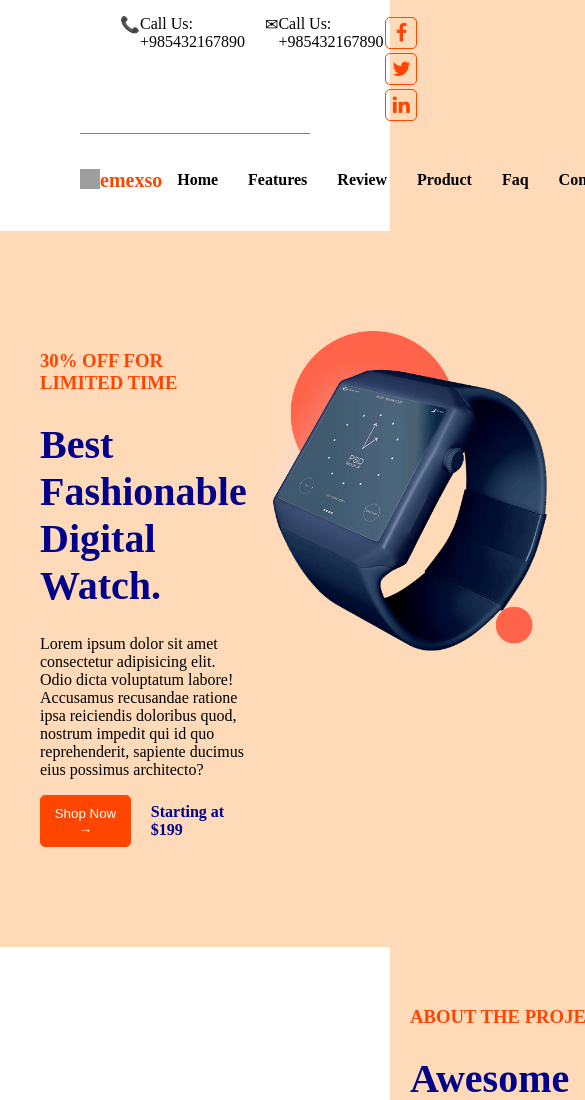
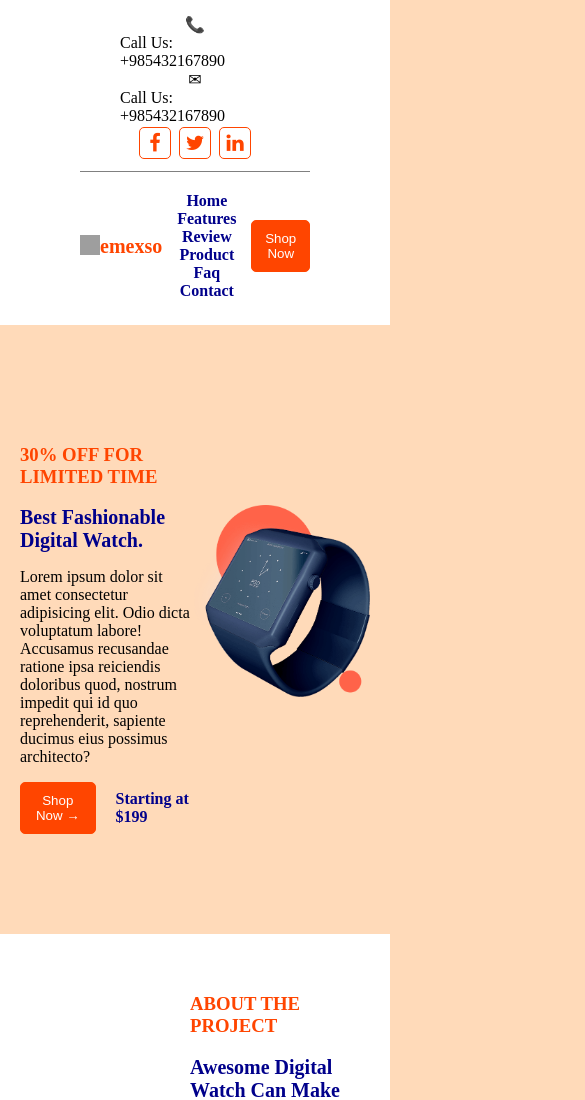
Before and after one commit to natalijakatauske/Watch-page, a plain HTML site: page index.html in a window 390 px wide. Shown: the top 1100 px of the page, 585 px wide, since content can reach past the window. Drawn offline with Linux system fonts and the light colour scheme; grey boxes are pictures that could not be loaded.

Commit message:
add mobile version

```diff
--- a/style.css
+++ b/style.css
@@ -153,3 +153,46 @@ ul li::before {
     content: '✓';
     color: orangered;
 }
+
+@media screen and (max-width:768px) {
+    .first-row,
+    .phones,
+    .menu {
+        display: flex;
+        flex-direction: column;
+        /* justify-content: center; */
+        align-items: center;
+        /* padding: 10px; */
+    }
+    .menu a {
+        color: darkblue;
+    }
+    .menu a:hover {
+        color: orangered;
+    }
+    .first-watch img {
+        padding-top: 80px;
+        width: 180px;
+    }
+    .first-watch h1 {
+        font-size: 20px;
+    }
+    .first-watch,
+    .second-watch {
+        padding-left: 20px;
+        padding-right: 20px;
+    }
+    .second-watch img {
+        width: 150px;
+    }
+    .second-watch h1 {
+        font-size: 20px;
+    }
+    .second-watch li {
+        font-size: 14px;
+    }
+    .second-watch ul {
+        padding-left: 0;
+        margin-right: 10px;
+    }
+}
```
